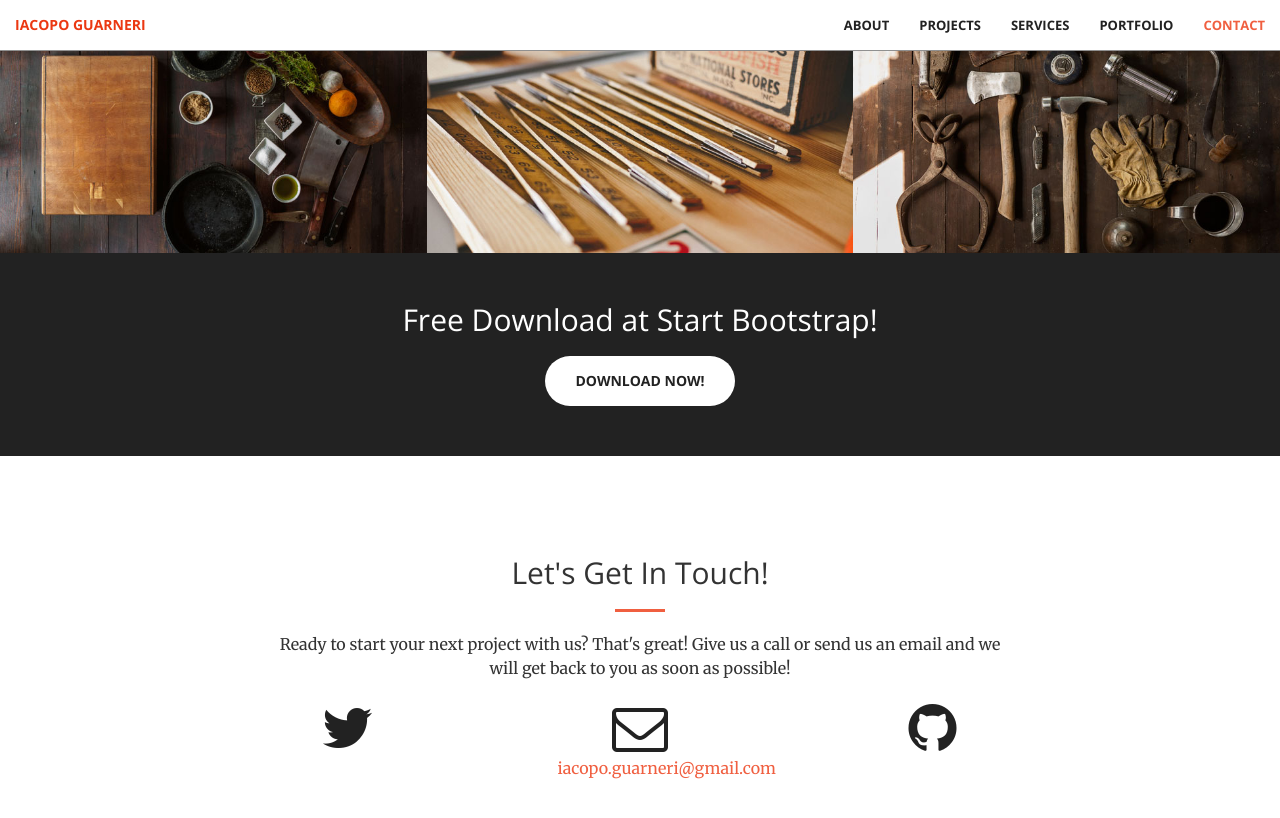
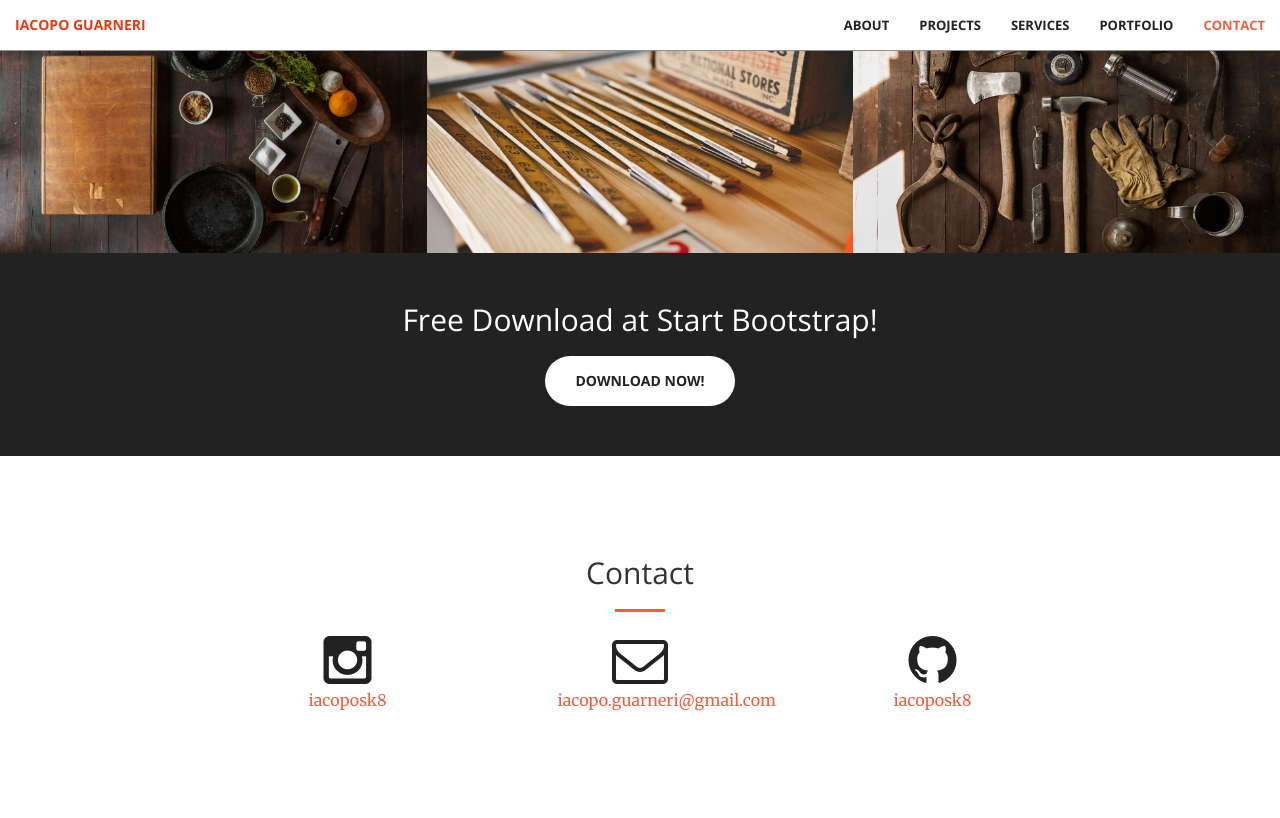
Before and after one commit to iacoposk8/iacoposk8.github.io, a Jekyll site: the page built from index.html, in a window 1280 px wide and 900 px high, scrolled down 1347 px. Shown: the top 818 px of the window. Built offline with Jekyll 4.4.1, drawn with Linux system fonts in a browser that asks for light colours.

Commit message:
Update contact.html

```diff
--- a/_includes/contact.html
+++ b/_includes/contact.html
@@ -2,14 +2,13 @@
     <div class="container">
         <div class="row">
             <div class="col-lg-8 col-lg-offset-2 text-center">
-                <h2 class="section-heading">Let's Get In Touch!</h2>
+                <h2 class="section-heading">Contact</h2>
                 <hr class="primary">
-                <p>Ready to start your next project with us? That's great! Give us a call or send us an email and we will get back to you as soon as possible!</p>
             </div>
         <div class="col-lg-2 col-lg-offset-2 text-center">
-            <a href="https://twitter.com/{{ site.twitter_username }}">
-                <i class="fa fa-twitter fa-3x wow bounceIn" data-wow-delay=".1s"></i>
-                <p>{{ site.twitter_username }}</p>
+            <a href="https://www.instagram.com/iacoposk8/">
+                <i class="fa fa-instagram fa-3x wow bounceIn" data-wow-delay=".1s"></i>
+                <p>iacoposk8</p>
             </a>
         </div>
         <div class="col-lg-2 col-lg-offset-1 text-center">
@@ -19,9 +18,9 @@
             </a>
         </div>
         <div class="col-lg-2 col-lg-offset-1 text-center">
-            <a href="https://github.com/{{ site.github_username }}">
+            <a href="https://github.com/iacoposk8">
             <i class="fa fa-github fa-3x wow bounceIn" data-wow-delay=".1s"></i>
-                <p>{{ site.github_username }}</p>
+                <p>iacoposk8</p>
             </a>
         </div>
 
```
